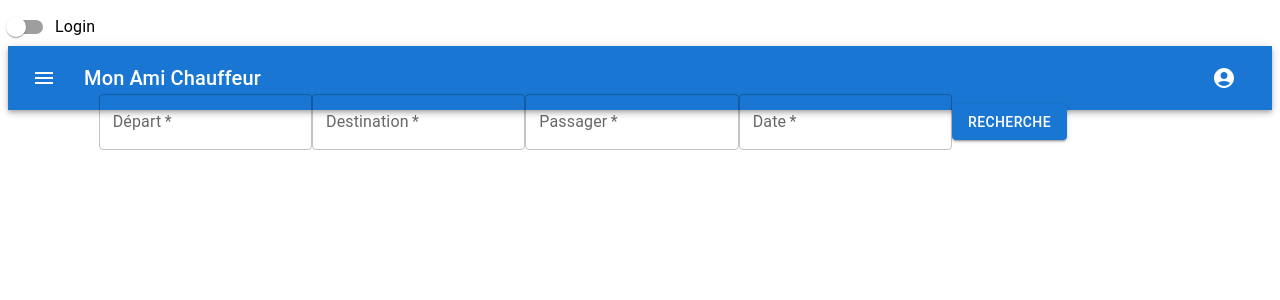
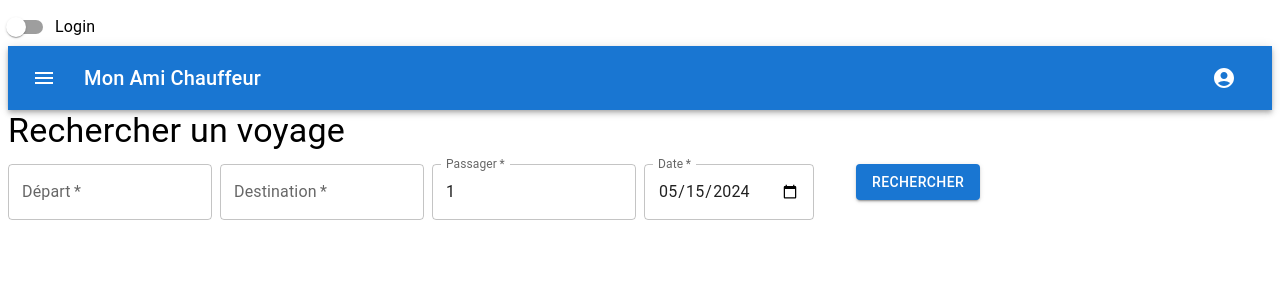
Before and after one commit to eng-guntherhaas/monAmiChauffeurFrontend, a Next.js app: page / in a window 1280 px wide. Shown: the top 300 px of the page. Built offline with nearby package versions, Linux system fonts and the light colour scheme.

Commit message:
refactor searchtrip

```diff
--- a/src/app/components/searchTrip.jsx
+++ b/src/app/components/searchTrip.jsx
@@ -1,30 +1,108 @@
-import { Button, Grid, TextField } from "@mui/material";
+"use client";
+import React, { useState } from "react";
+import {
+  Button,
+  Grid,
+  TextField,
+  Typography,
+  Box,
+  FormControl,
+  FormLabel,
+} from "@mui/material";
 
 export default function SearchTrip() {
+  const [searchData, setSearchData] = useState({
+    departure: "",
+    destination: "",
+    passenger: 1,
+    date: new Date().toISOString().split("T")[0], // Set default date to today
+  });
+
+  const handleSubmit = (e) => {
+    e.preventDefault();
+
+    console.log(searchData);
+
+    // You can now send the searchData object to your API
+  };
+
+  const handleChange = (e) => {
+    const { name, value } = e.target;
+    setSearchData((prevData) => ({ ...prevData, [name]: value }));
+  };
+
+  const getPassengerLabel = () => {
+    if (searchData.passenger == 1) {
+      return "Passager";
+    } else {
+      return "Passagers";
+    }
+  };
+
   return (
-    <>
-      <Grid
-        container
-        justifyContent={"center"}
-        alignItems={"center"}
-        spacing={2}
-      >
-        <Grid xs={12} sm={2}>
-          <TextField label="Départ" required={true} />
+    <Box component="form" onSubmit={handleSubmit}>
+      <Typography variant="h4" gutterBottom>
+        Rechercher un voyage
+      </Typography>
+
+      <Grid container spacing={1}>
+        <Grid item xs={12} sm={2}>
+          <FormControl>
+            <TextField
+              label="Départ"
+              required
+              name="departure"
+              value={searchData.departure}
+              onChange={handleChange}
+            />
+          </FormControl>
         </Grid>
-        <Grid xs={12} sm={2}>
-          <TextField label="Destination" required={true} />
+
+        <Grid item xs={12} sm={2}>
+          <FormControl>
+            <TextField
+              label="Destination"
+              required
+              name="destination"
+              value={searchData.destination}
+              onChange={handleChange}
+            />
+          </FormControl>
         </Grid>
-        <Grid xs={12} sm={2}>
-          <TextField label="Passager" required={true} />
+
+        <Grid item xs={12} sm={2}>
+          <FormControl>
+            <TextField
+              label={getPassengerLabel()}
+              required
+              name="passenger"
+              type="number"
+              InputProps={{ inputProps: { min: "1" } }}
+              value={searchData.passenger}
+              onChange={handleChange}
+            />
+          </FormControl>
         </Grid>
-        <Grid xs={12} sm={2}>
-          <TextField label="Date" required={true} />
+
+        <Grid item xs={12} sm={2}>
+          <FormControl>
+            <TextField
+              label="Date"
+              required
+              type="date"
+              name="date"
+              value={searchData.date}
+              onChange={handleChange}
+            />
+          </FormControl>
         </Grid>
-        <Grid xs={12} sm={2}>
-          <Button variant="contained">Recherche</Button>
+
+        <Grid item xs={12} sm={2}>
+          <Button type="submit" variant="contained">
+            Rechercher
+          </Button>
         </Grid>
       </Grid>
-    </>
+    </Box>
   );
 }
```
